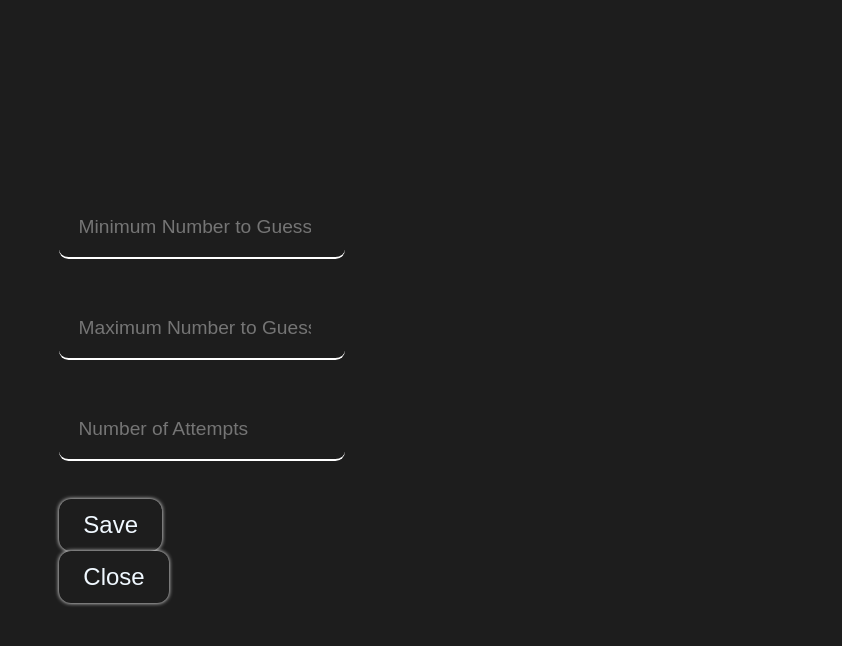
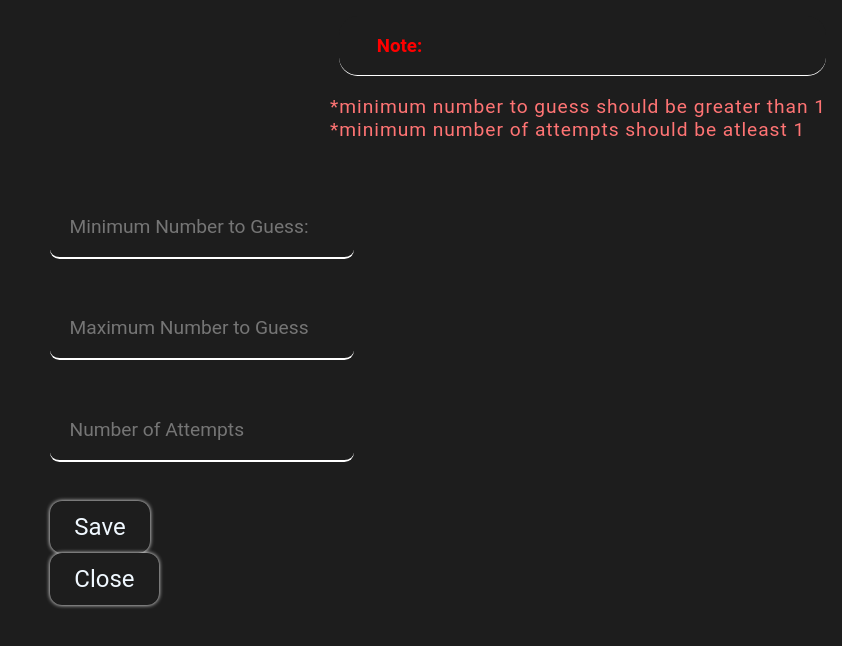
Before and after one commit to Mohan-01/Guess-My-Number, a plain HTML site: page index.html in a window 1280 px wide. Both pictures are taken after a click on the button "Settings". Shown: the whole page, without its empty margins (438-1280 px from the left). Drawn offline with Linux system fonts and the light colour scheme.

Commit message:
Added note for settings

```diff
--- a/index.html
+++ b/index.html
@@ -47,6 +47,13 @@
 
     </main>
     <div class="settings" id="modal">
+      <div class="note">
+        <h3>Note: </h3>
+        <ul>
+          <li>minimum number to guess should be greater than 1</li>
+          <li>minimum number of attempts should be atleast 1</li>
+        </ul>
+      </div>
       <form>
         <!-- <label for="minGuess">Minimum Number: </label><br> -->
         <input
@@ -74,6 +81,7 @@
           id="attempts"
           title="Enter a number"
           placeholder="Number of Attempts"
+          min="1"
         />
         <br />
         <button type="button" onclick="initializeValues()">Save</button>
--- a/script.js
+++ b/script.js
@@ -21,7 +21,7 @@ function initializeValues() {
 
   minGuessNumber = Number(document.getElementById('minGuess').value) || minGuessNumber || 1;
   maxGuessNumber = Number(document.getElementById('maxGuess').value) || maxGuessNumber || 50;
-  attempts = Number(document.getElementById('attempts').value) || initialAttempts || 7;
+  attempts = Number(document.getElementById('attempts').value) || initialAttempts || 5;
   initialAttempts = attempts;
 
   attemptsRemaining = document.getElementById('attempts-remaining');
--- a/style.css
+++ b/style.css
@@ -6,6 +6,7 @@
   color: aliceblue;
   /* z-index: -1; */
   /* position: relative; */
+  font-family: 'roboto', sans-serif;
 }
 
 header {
@@ -151,6 +152,30 @@ button:hover {
   margin-bottom: 2em;
 }
 
+.note {
+  position: absolute;
+  top: 1em;
+  right: 1em;
+}
+
+.note h3 {
+  color: red;
+  border-bottom: 1px solid white;
+  margin-bottom: 1em;
+  border-radius: 1em;
+  padding: 1em 2em;
+}
+
+.note ul {
+  list-style: "*";
+}
+
+.note ul > li {
+  font-size: 1.2em;
+  letter-spacing: 0.05em;
+  color: rgb(255, 116, 116);
+}
+
 button {
   width: max-content;
 }
```
